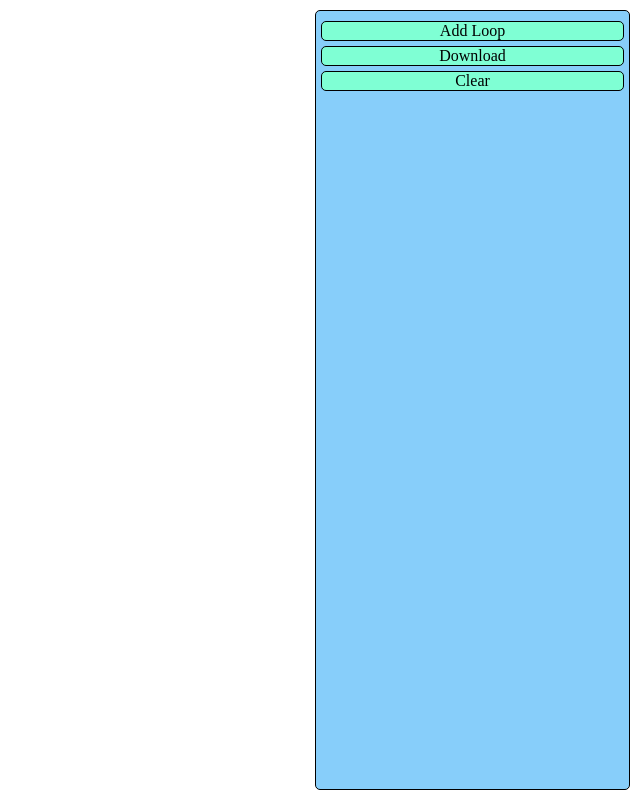
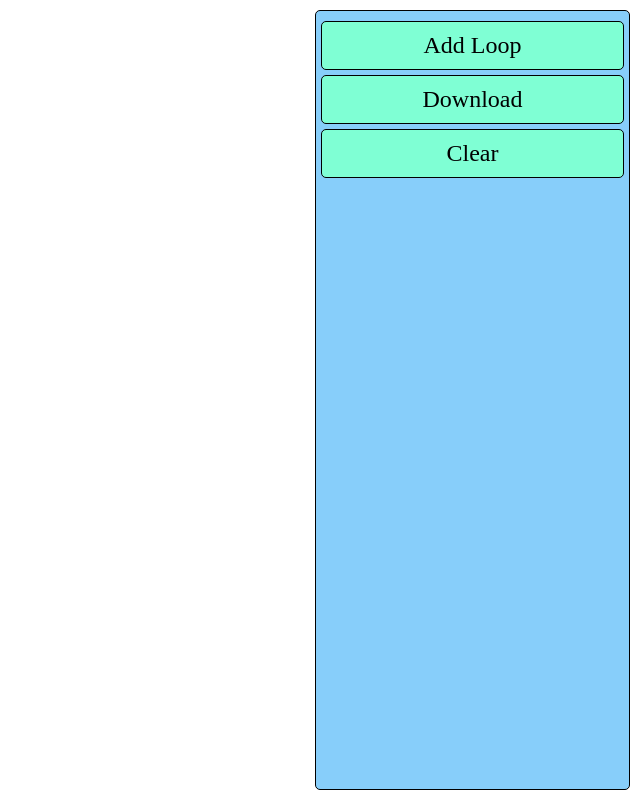
Before and after one commit to emilyselwood/circle_shapes, a plain HTML site: page index.html in a window 1280 px wide. Shown: the whole page, without its empty margins (640-1280 px from the left). Drawn offline with Linux system fonts and the light colour scheme.

Commit message:
mobile css support

```diff
--- a/index.html
+++ b/index.html
@@ -19,21 +19,22 @@
             box-sizing: border-box;
         }
 
+
         .row {
             display: flex;
+            flex-wrap: wrap;
+
             height: 100%;
             padding: 10px;
         }
 
         .canvasContainer {
-            flex: 75%;
-            height: 100%;
+            flex: 100%;
+
         }
 
         .controlContainer {
-            flex: 25%;
-            height: 100%;
-
+            flex: 100%;
             overflow-y: scroll;
 
             border: 1px;
@@ -43,6 +44,19 @@
             padding: 5px;
 
             background-color: lightskyblue;
+            font-size: 3em;
+        }
+
+        @media (min-aspect-ratio: 1/1) {
+            .canvasContainer {
+                flex: 75%;
+                height: 100%;
+            }
+
+            .controlContainer {
+                flex: 25%;
+                font-size: 1.5em;
+            }
         }
 
         .button {
@@ -58,6 +72,7 @@
             background-color: aquamarine;
 
             margin-top: 5px;
+            padding: 10px;
         }
     </style>
 
```
